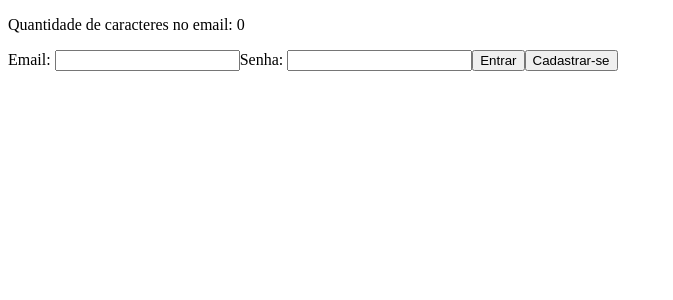
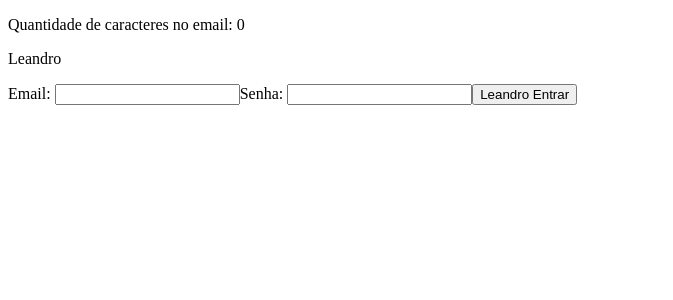
Before and after one commit to rafaelpcosta1/faciliti, a React (Create React App) app: page /login in a window 1280 px wide. Shown: the top 300 px of the page, without its empty margins (0-673 px from the left). Built offline with nearby package versions, Linux system fonts and the light colour scheme.

Commit message:
feat: using useContext multiple pages

```diff
--- a/src/app/App.tsx
+++ b/src/app/App.tsx
@@ -1,7 +1,10 @@
+import { UsuarioLogadoProvider } from "./shared/contexts";
 import { Routes } from "./routes";
 
 export const App = () => {
   return (
-    <Routes />
+    <UsuarioLogadoProvider>
+      <Routes />
+    </UsuarioLogadoProvider>
   );
 }
--- a/src/app/pages/homePage/HomePage.tsx
+++ b/src/app/pages/homePage/HomePage.tsx
@@ -1,13 +1,19 @@
-import { useRef } from "react";
+import { useContext, useRef } from "react";
 import { Link } from "react-router-dom";
+import { UsuarioLogadoContext } from "../../shared/contexts";
 
 export const HomePage = () => {
     const counterRef = useRef({ counter: 0 });
+
+    //Passando Contexto para pagina inicial do sistema.
+    const { nomeDoUsuario } = useContext(UsuarioLogadoContext);
 
     //Usando useRef para armazenar valores sem renderizar na tela
     return (
         <div>
             <p>Pagina Inicial</p>
+
+            <p>{nomeDoUsuario}</p>
 
             <p>Contador: {counterRef.current.counter}</p>
 
--- a/src/app/pages/login/Login.tsx
+++ b/src/app/pages/login/Login.tsx
@@ -1,9 +1,12 @@
-import { useCallback, useMemo, useRef, useState } from "react";
+import { useCallback, useContext, useMemo, useRef, useState } from "react";
+import { UsuarioLogadoContext } from "../../shared/contexts";
 import { ButtonLogin } from "./components/ButtonLogin";
 import { InputLogin } from "./components/InputLogin";
 
 export const Login = () => {
     const inputPasswordRef = useRef<HTMLInputElement>(null);
+
+    const { nomeDoUsuario } = useContext(UsuarioLogadoContext);
 
     //Criando STATE = UseState
     const [email, setEmail] = useState('');
@@ -28,6 +31,7 @@
         <div>
             <form>
                 <p>Quantidade de caracteres no email: {emailLength} </p>
+                <p>{nomeDoUsuario}</p>
 
                 <InputLogin
                     label="Email: "
@@ -48,7 +52,7 @@
                     Entrar
                 </ButtonLogin>
 
-                <ButtonLogin type="button" onClick={handleEntrar} children={<>Cadastrar-se</>} />
+                {/*<ButtonLogin type="button" onClick={handleEntrar} children={<>Cadastrar-se</>} />*/}
             </form>
         </div >
     );
--- a/src/app/pages/login/components/ButtonLogin.tsx
+++ b/src/app/pages/login/components/ButtonLogin.tsx
@@ -1,3 +1,6 @@
+import { useContext } from "react";
+import { UsuarioLogadoContext } from "../../../shared/contexts";
+
 interface IButtonLoginProps {
    type?: "button" | "submit" | "reset";
    onClick: () => void;
@@ -6,9 +9,11 @@
 }
 
 export const ButtonLogin: React.FC<IButtonLoginProps> = ({ type, onClick, children }) => {
+   const { nomeDoUsuario } = useContext(UsuarioLogadoContext);
+
    return (
       <button type={type} onClick={onClick}>
-         {children}
+         {nomeDoUsuario} {children}
       </button>
    );
 }
--- a/src/app/routes/index.tsx
+++ b/src/app/routes/index.tsx
@@ -6,10 +6,10 @@
         <BrowserRouter>
             <Switch>
 
+                <Route path="/login" element={<Login />} />
                 <Route path="/pagina-inicial" element={<HomePage />} />
-                <Route path="/login" element={<Login />} />
+
                 <Route path="*" element={<Navigate to="/pagina-inicial" />} />
-
             </Switch>
         </BrowserRouter>
     );
--- /dev/null
+++ b/src/app/shared/contexts/UsuarioLogado.tsx
@@ -0,0 +1,19 @@
+import { createContext } from "react";
+
+interface IUsuarioLogadoContextData {
+   nomeDoUsuario: string;
+}
+
+export const UsuarioLogadoContext = createContext<IUsuarioLogadoContextData>({} as IUsuarioLogadoContextData);
+
+interface UsuarioLogadoProviderProps {
+   children: React.ReactNode;
+}
+
+export const UsuarioLogadoProvider: React.FC<UsuarioLogadoProviderProps> = ({ children }) => {
+   return (
+      <UsuarioLogadoContext.Provider value={{ nomeDoUsuario: 'Leandro' }}>
+         {children}
+      </UsuarioLogadoContext.Provider>
+   );
+}
--- a/src/app/shared/contexts/index.ts
+++ b/src/app/shared/contexts/index.ts
@@ -1 +1 @@
-export { };
+export * from './UsuarioLogado';
```
